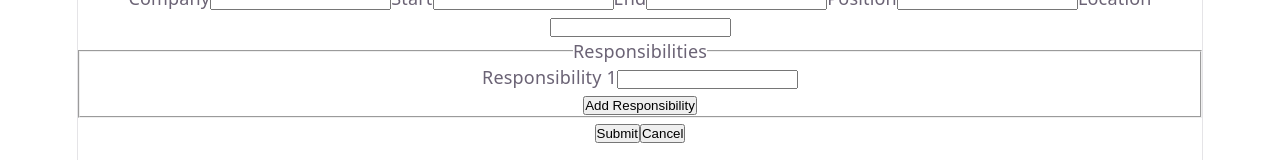
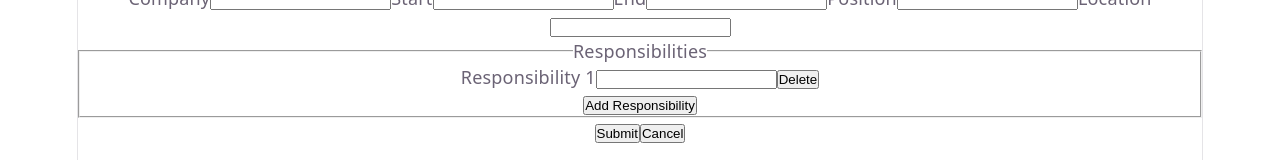
Before and after one commit to bsul24/cv-application, a React (Vite) app: page / in a window 1280 px wide. Both pictures are taken after a click on the button "Add Experience". Shown: the part 386-546 px from the top of the page. Built offline with nearby package versions, Linux system fonts and the light colour scheme.

Commit message:
Add delete buttons to responsibilities in edit and add mode

```diff
--- a/src/Experience.jsx
+++ b/src/Experience.jsx
@@ -78,6 +78,23 @@ export default function Experience() {
     );
   }
 
+  function handleDeleteEditResponsibility(expId, respId) {
+    setTempExperienceData(
+      tempExperienceData.map((exp) => {
+        if (exp.id === expId) {
+          const newExp = {
+            ...exp,
+            responsibilities: exp.responsibilities.filter(
+              (resp) => resp.id !== respId,
+            ),
+          };
+          return newExp;
+        }
+        return exp;
+      }),
+    );
+  }
+
   function handleDeleteExperience(id) {
     setExperienceData(experienceData.filter((data) => data.id !== id));
   }
@@ -108,6 +125,10 @@ export default function Experience() {
     setExperienceData((prev) => [...prev, newExperience]);
     setAddingExperience(null);
     setNewExperienceResp([{ text: "", id: crypto.randomUUID() }]);
+  }
+
+  function handleDeleteResponsibility(id) {
+    setNewExperienceResp(newExperienceResp.filter((exp) => exp.id !== id));
   }
 
   // company: "Fake Company",
@@ -221,6 +242,14 @@ export default function Experience() {
                       handleResponsibilityChange(e, cur, responsibility)
                     }
                   />
+                  <button
+                    type="button"
+                    onClick={() =>
+                      handleDeleteEditResponsibility(cur.id, responsibility.id)
+                    }
+                  >
+                    Delete
+                  </button>
                 </div>
               );
             })}
@@ -276,6 +305,12 @@ export default function Experience() {
                   value={resp.text}
                   onChange={(e) => handleChangeNewResponsibility(e, resp)}
                 />
+                <button
+                  type="button"
+                  onClick={() => handleDeleteResponsibility(resp.id)}
+                >
+                  Delete
+                </button>
               </div>
             );
           })}
```
